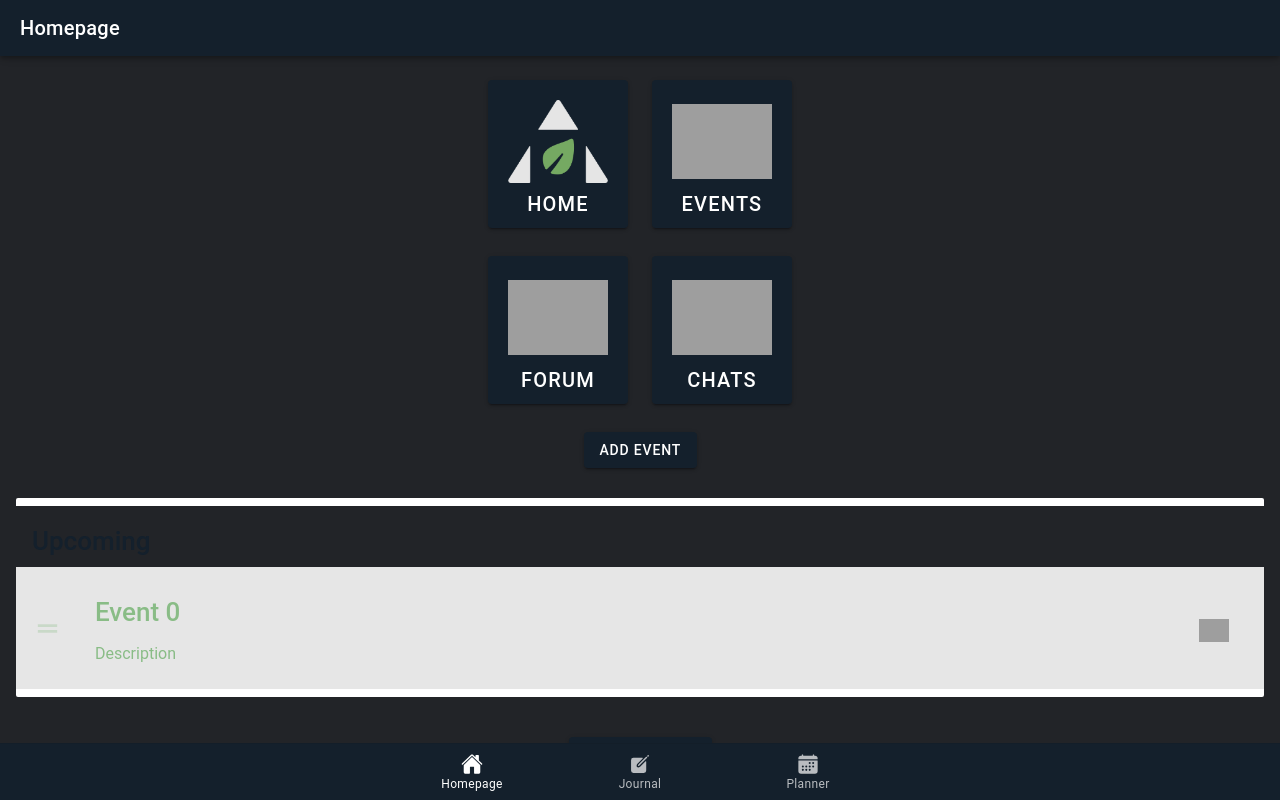
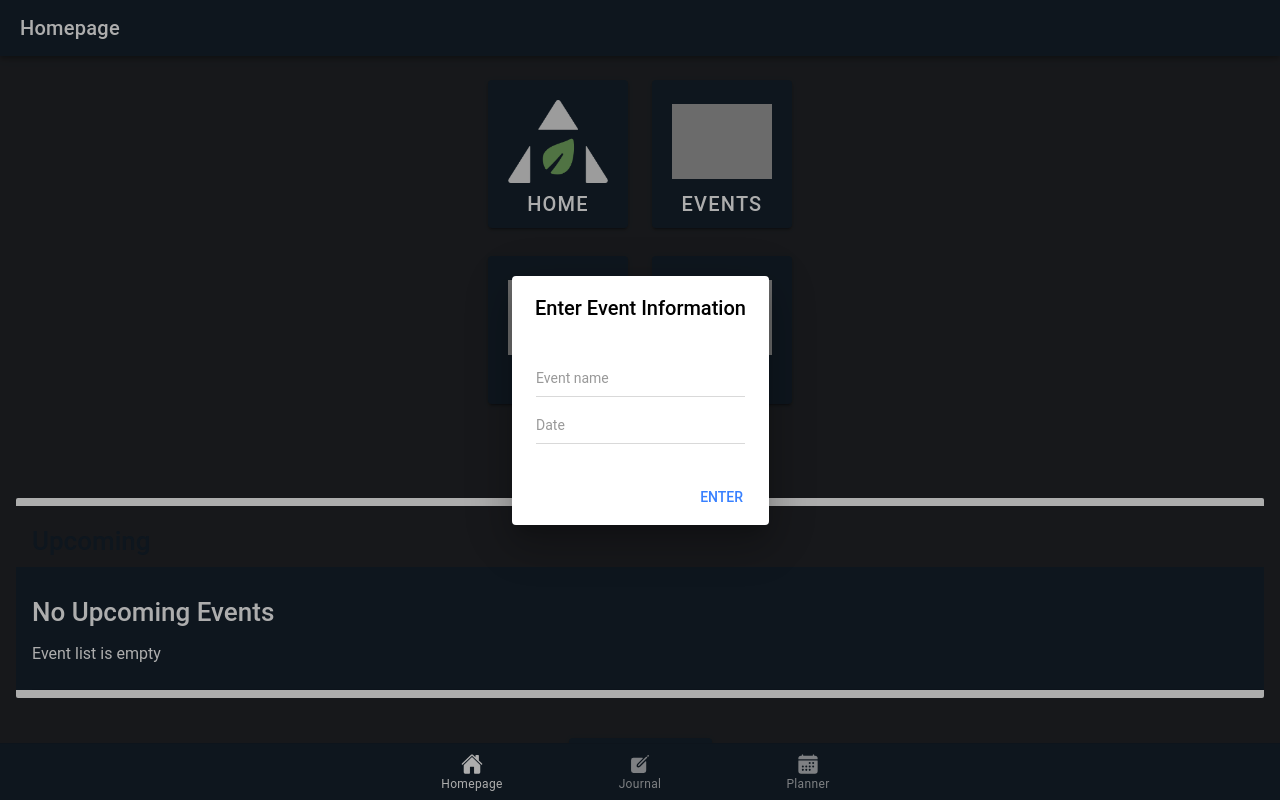
Before and after one commit to Choollol/homepage-team, a React (Vite) app: page /Homepage in a window 1280 px wide. Both pictures are taken after a click on the element "ADD EVENT". Built offline with nearby package versions, Linux system fonts and the light colour scheme.

Commit message:
add event name and description alert

```diff
--- a/src/pages/Homepage.tsx
+++ b/src/pages/Homepage.tsx
@@ -1,4 +1,4 @@
-import { useIonAlert, IonContent, IonHeader, IonPage, IonTitle, IonToolbar, IonButton, IonGrid, IonRow, IonCol, IonItem, IonImg, IonList, IonListHeader, IonLabel, IonText, IonPopover, IonReorder, IonReorderGroup, ItemReorderEventDetail, IonIcon, IonInput } from '@ionic/react';
+import { useIonAlert, IonContent, IonHeader, IonPage, IonTitle, IonToolbar, IonButton, IonGrid, IonRow, IonCol, IonItem, IonImg, IonList, IonListHeader, IonLabel, IonText, IonPopover, IonReorder, IonReorderGroup, ItemReorderEventDetail, IonIcon, IonInput, IonAlert } from '@ionic/react';
 import './Homepage.css';
 import './customcolors.css'
 import React from 'react';
@@ -17,7 +17,7 @@ function LinkButton({ url, name, iconURL })
     </div>
   </IonButton>
 }
-function AddEvent(eventList, setEventList)
+function AddEvent(eventList, setEventList, eventName: string, eventDesc: string)
 {
   setEventList(() =>
   {
@@ -31,9 +31,39 @@ function AddEvent(eventList, setEventList)
       newID = eventList[eventList.length - 1].id + 1;
     }
     return [...eventList, {
-      id: newID, name: "Event " + newID, description: "Description"
+      id: newID, name: eventName, description: eventDesc
     }]
   });
+}
+function AddEventAlert(eventList, setEventList)
+{
+  return (
+    <IonAlert
+      header="Enter Event Information"
+      trigger="add-event-alert"
+      inputs={[
+        {
+          name: "name",
+          placeholder: "Event name"
+        },
+        {
+          name: "description",
+          placeholder: "Date"
+        }
+      ]}
+      buttons={[
+        {
+          text: "Enter",
+          handler: (alertData) =>
+          {
+            AddEvent(eventList, setEventList, alertData.name, alertData.description);
+          }
+        }
+      ]}
+    >
+
+    </IonAlert>
+  );
 }
 function DeleteLatestEvent(eventList, setEventList)
 {
@@ -107,11 +137,12 @@ const Homepage: React.FC = () =>
           {/* Add Event */}
           <IonRow class="ion-justify-items-center">
             <IonCol>
-              <IonButton onClick={() => { AddEvent(eventList, setEventList) }}>Add Event</IonButton>
+              <IonButton id="add-event-alert">Add Event</IonButton>
             </IonCol>
           </IonRow>
         </IonGrid>
 
+        {AddEventAlert(eventList, setEventList)}
 
         { /* Upcoming Events List */}
         <IonList inset>
@@ -130,7 +161,6 @@ const Homepage: React.FC = () =>
 
             {eventList.map(event =>
             {
-              console.log(event);
               return <IonItem color="boldgreen" key={event.id}>
                 <IonReorder slot="start" />
                 <IonLabel>
```
